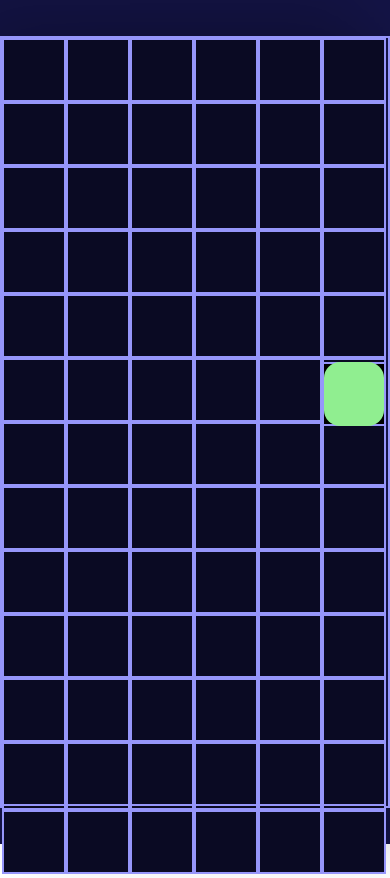
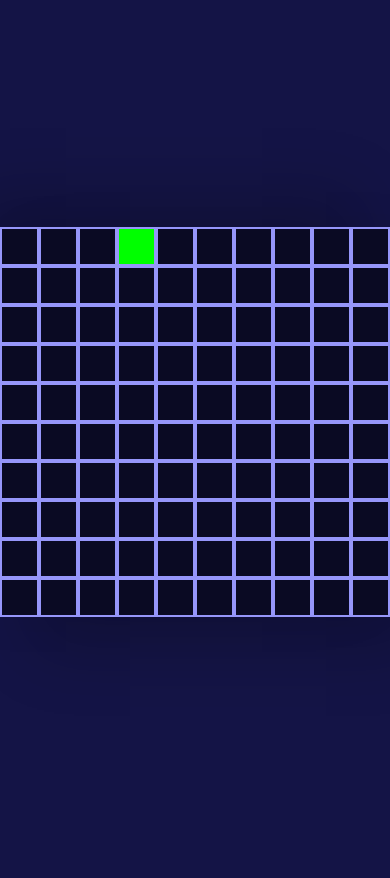
Before and after one commit to saiefelgebali/snakebali, a React (Create React App) app: page / in a window 390 px wide. After the commit the page ends 844 px from the top, so only its background shows below. Built offline with nearby package versions, Linux system fonts and the light colour scheme.

Commit message:
ADDED: Moving and growing snake & responsive canvas

```diff
--- a/src/App.css
+++ b/src/App.css
@@ -4,52 +4,56 @@
     box-sizing: border-box;
 }
 
+html, body {
+    background-color: rgb(20, 20, 70);
+    max-height: 100%;
+}
+
 #app {
     position: relative;
-    min-height: 100vh;
-    max-height: 100vh;
+    width: 100%;
+    height: 100vh;
+}
+
+.container {
+    position: absolute;
+    top: 0;
+    left: 0;
+    right: 0;
+    bottom: 0;
     display: flex;
     justify-content: center;
     align-items: center;
-    background-color: rgb(20, 20, 70);
-    perspective: 32rem;
+}
+#canvas {
+    display: none;
+}
+#canvas.ready {
+    display: grid;
 }
 
 .board {
-    position: absolute;
-    border: 2px solid rgb(150, 150, 250);
-    /* transform: rotateY(15deg) rotateX(20deg); */
-    transform-style: preserve-3d;
+    display: grid;
+    gap: 0px;
+    max-height: 600px;
+    max-width: 600px;
     box-shadow: rgb(0, 0, 0, 0.2) 2rem 2rem 4rem, rgb(0, 0, 0, 0.2) -2rem -2rem 4rem;
 }
 
 .row {
-    height: 4rem;
+    width: 100%;
+    display: flex;
 }
 
 .cell {
-    width: 4rem;
-    height: 4rem;
-    display: inline-block;
+    width: 100%;
+    height: 100%;
     background-color: rgb(10, 10, 35);
     border: 2px solid rgb(150, 150, 250);
 }
 
 .snake-cell {
-    transform-style: preserve-3d;
-    display: inline-flex;
-    justify-content: center;
-    align-items: center;
-    background-color: black;
-}
-.snake-cell::after {
-    content: "";
-    display: block;
-    width: 4rem;
-    height: 4rem;
-    border-radius: 1rem;
-    background-color: lightgreen;
-    transform: translateZ(1rem);
+    background-color: lime;
 }
 
 .food-cell {
--- a/src/components/Board.jsx
+++ b/src/components/Board.jsx
@@ -1,168 +1,76 @@
 import React, { useEffect, useState } from 'react'
 import { useInterval } from '../lib/utils';
+import Direction from './Direction';
+import Snake from './Snake';
+import { createBoard, createSnake, mapBoard } from './utils';
 
-class LinkedListNode {
-    constructor(value) {
-        this.value = value;
-        this.next = null;
-    }
+// Responsive Board
+function adjustCanvasAspectRatio() {
+    const canv = document.getElementById("canvas");
+    const parent = canv.parentElement;
+    console.log(parent.offsetWidth)
+    const size = (parent.offsetWidth > parent.offsetHeight) ? parent.offsetHeight : parent.offsetWidth;
+    canv.style.width = size + "px";
+    canv.style.height = size + "px";
+    canv.classList.add("ready");
 }
-
-class SinglyLinkedList {
-    constructor(value) {
-        const node = new LinkedListNode(value);
-        this.head = node;
-        this.tail = node;
-    }
-}
-
-const  BOARD_SIZE = 12;
-
-const Direction = {
-    RIGHT: 0,
-    DOWN: 1,
-    LEFT: 2,
-    UP: 3
-}
+window.addEventListener("load", adjustCanvasAspectRatio)
+window.addEventListener("resize", adjustCanvasAspectRatio);
 
 function Board() {
+    /**
+     * Create a Snake Board
+     */
 
-    const [board, setBoard] = useState(createBoard(BOARD_SIZE));
-    const [snake, setSnake] = useState(new SinglyLinkedList({row: 4, col: 3, cell: 44}));
-    const [snakeCells, setSnakeCells] = useState(new Set([snake.head.value.cell]));
-    const [direction, setDirection] = useState(Direction.RIGHT);
+    const boardSize = 10;
+    const [board, setBoard] = useState(createBoard(boardSize));
+    const [snake, setSnake] = useState(createSnake(board));
+    const [snakeCells, setSnakeCells] = useState(snake.nodes);
 
+    // Initial Load
     useEffect(() => {
-        window.addEventListener('keydown', e => {
-            handleKeydown(e);
+        // Move Snake Controls
+        window.addEventListener("keyup", e => {
+            switch (e.key) {
+                case "w":
+                    snake.changeDirection(Direction.UP);
+                    break;
+                case "a":
+                    snake.changeDirection(Direction.LEFT);
+                    break;
+                case "s":
+                    snake.changeDirection(Direction.DOWN)
+                    break;
+                case "d":
+                    snake.changeDirection(Direction.RIGHT)
+                    break;
+                case " ":
+                    snake.grow();
+                    break;
+                default:
+                    break;
+            }
+            setSnakeCells([...snake.nodes])
         });
     }, []);
 
-    useInterval(100, ()=> {
-        moveSnake();
-    })
+    useInterval(500, ()=> {
+        snake.moveSnake();
+        setSnakeCells([...snake.nodes]);
+    });
 
-    function handleKeydown(event) {
-        switch (event.key) {
-            case 'd':
-                setDirection(Direction.RIGHT);
-                break;
-            case 's':
-                setDirection(Direction.DOWN);
-                break;
-            case 'a':
-                setDirection(Direction.LEFT);
-                break;
-            case 'w':
-                setDirection(Direction.UP);
-                break;
-
-            default:
-                break;
-        }
-    }
-
-    function moveSnake() {
-
-        const currentHeadCoords = {
-            row: snake.head.value.row,
-            col: snake.head.value.col
-        };
-
-        const nextHeadCoords = getNextCoords(currentHeadCoords, direction);
-        // Check if within bounds
-        if (nextHeadCoords.row >= BOARD_SIZE || nextHeadCoords.col >= BOARD_SIZE ||
-            nextHeadCoords.row < 0 || nextHeadCoords.col < 0) {
-            return;
-        }
-        const nextHeadCell = board[nextHeadCoords.row][nextHeadCoords.col];
-
-        const newHead = new LinkedListNode({
-            ...nextHeadCoords,
-            cell: nextHeadCell
-        });
-
-        const newSnakeCells = new Set(snakeCells);
-        newSnakeCells.delete(snake.tail.value.cell);
-        newSnakeCells.add(nextHeadCell);
-
-        // Update Head Position
-        const currentHead = snake.head;
-        snake.head = newHead;
-        currentHead.next = newHead;
-
-        // Update Tail Position
-        snake.tail = snake.tail.next;
-
-        setSnakeCells(newSnakeCells);
-    }
-
-    function getNextCoords(coords, direction) {
-        switch (direction) {
-            case Direction.RIGHT:
-                return {
-                    row: coords.row,
-                    col: coords.col + 1
-                }
-            case Direction.DOWN:
-                return {
-                    row: coords.row + 1,
-                    col: coords.col
-                }
-            case Direction.LEFT:
-                return {
-                    row: coords.row,
-                    col: coords.col - 1
-                }
-            case Direction.UP:
-                return {
-                    row: coords.row - 1,
-                    col: coords.col
-                }
-
-            default:
-                return {
-                    row: coords.row,
-                    col: coords.col + 1
-                }
-        }
-    }
-
-    const Cell = ({cell}) => {
-        let cellClass = "cell ";
-        if (snakeCells.has(cell)) {
-            cellClass += 'snake-cell '
-        }
-        else if (false) {
-            cellClass += 'food-cell '
-        }
-        return (
-            <div className={cellClass}></div>
-        )
+    if (!Array.isArray(board)) {
+        return null;
     }
 
     return (
-        <div className="board">
-            {board.map((row, rowIndex) =>
-                <div key={rowIndex} className="row">
-                    {row.map((cell, cellIndex) => <Cell key={cellIndex} cell={cell} />)}
-                </div>
-            )}
+        <div className="container">
+            <div id="canvas" className="board" >
+                {mapBoard(board, snakeCells, boardSize)}
+            </div>
         </div>
     )
 
-    function createBoard(length) {
-        let counter = 1;
-        const board = [];
-        for (let row = 0; row < length; row++) {
-            const currentRow = [];
-            for (let col = 0; col < length; col++) {
-                currentRow.push(counter++);
-            }
-            board.push(currentRow);
-        }
-        return board;
-    }
 }
 
 export default Board
--- /dev/null
+++ b/src/components/Direction.js
@@ -0,0 +1,6 @@
+export default {
+    RIGHT: 0,
+    DOWN: 1,
+    LEFT: 2,
+    UP: 3
+}
--- /dev/null
+++ b/src/components/Snake.js
@@ -0,0 +1,51 @@
+import Direction from "./Direction";
+
+export default class Snake {
+    head;
+    nodes;
+    tail;
+    direction;
+
+    constructor(row, col) {
+        this.head = this.tail = [0, 3];
+        this.nodes = Array.from(new Set([this.head,this.tail]));
+    }
+
+    moveSnake() {
+
+        // Remove tail
+        this.nodes.pop(-1);
+
+        // Move head
+        let row = this.head[0];
+        let col = this.head[1];
+        switch (this.direction) {
+            case Direction.RIGHT:
+                col++;
+                break;
+            case Direction.DOWN:
+                row++;
+                break;
+            case Direction.LEFT:
+                col--;
+                break;
+            case Direction.UP:
+                row--;
+            default:
+                break;
+        }
+        this.head = [row, col];
+        this.nodes.unshift(this.head);
+
+        // Set tail to new last node
+        this.tail = this.nodes[this.nodes.length-1]
+    }
+
+    changeDirection(newDirection) {
+        this.direction = newDirection;
+    }
+
+    grow() {
+        this.nodes.push(this.tail);
+    }
+}
--- /dev/null
+++ b/src/components/utils.js
@@ -0,0 +1,64 @@
+import Snake from "./Snake";
+
+export function createBoard(boardSize) {
+    /**
+     * Create a 2-Dimensional Array
+     * Represents a square board
+     * sets board state to result
+     * @example board[row][column] === cell
+     */
+    const newBoard = new Array(boardSize);
+    for (let row = 0; row < boardSize; row++) {
+        newBoard[row] = new Array(boardSize);
+        for (let col = 0; col < boardSize; col++) {
+            newBoard[row][col] = col;
+        }
+    }
+    return newBoard;
+}
+
+export function createSnake(board) {
+    const initRow = Math.ceil(board.length / 2);
+    const initCol = Math.ceil(board[0].length / 2);
+    return new Snake(initRow, initCol);
+}
+
+function getCellId(row, col, rowSize) {
+    /**
+     * Returns the respective ID of a cell
+     * by using its position on the 2D Board
+     */
+    return (row*rowSize)+col;
+}
+
+function checkSnakeCell(snakeCells, row, col) {
+    const isSnakeCell = snakeCells.some(node => {
+        return node[0] === row && node[1] === col
+    })
+    return isSnakeCell;
+}
+
+const SnakeCell = (id) => (
+    <div key={id} className="cell snake-cell"></div>
+)
+const Cell = (id) => (
+    <div key={id} className="cell"></div>
+)
+
+export function mapBoard(board, snakeCells, boardSize) {
+    /**
+     * Iterates through rows and their columns
+     * Maps cells onto rows
+     * Returns rows with cells
+     */
+    const rows = [];
+    for (let row = 0; row < boardSize; row++) {
+        const cells = board[row].map(col => {
+            const snakeCell = checkSnakeCell(snakeCells, row, col);
+            const id = getCellId(row, col, boardSize);
+            return snakeCell ? SnakeCell(id) : Cell(id);
+        });
+        rows.push(<div key={row} className="row">{cells}</div>)
+    }
+    return rows;
+}
```
